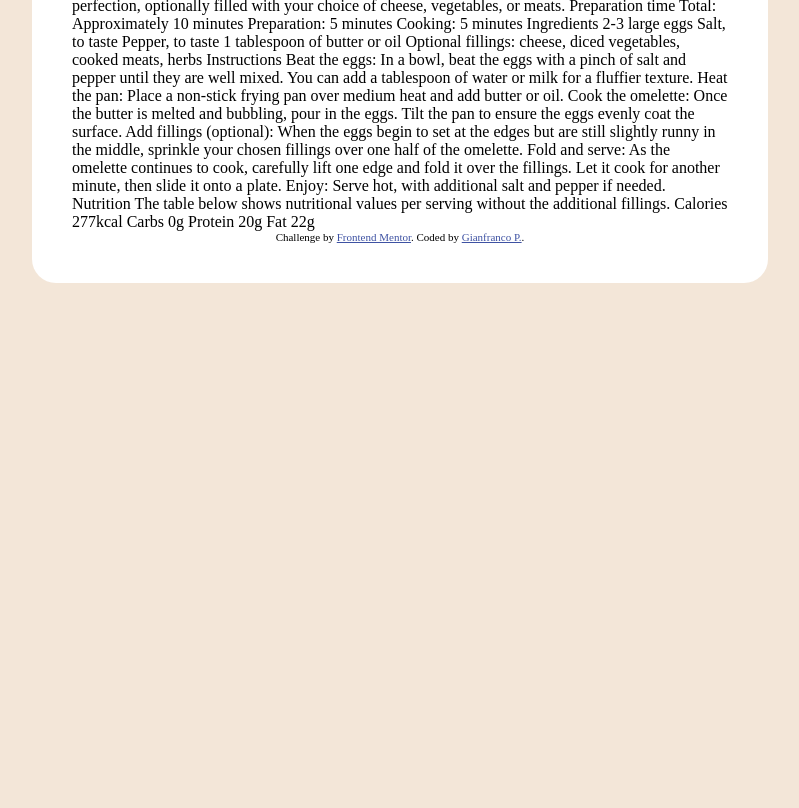
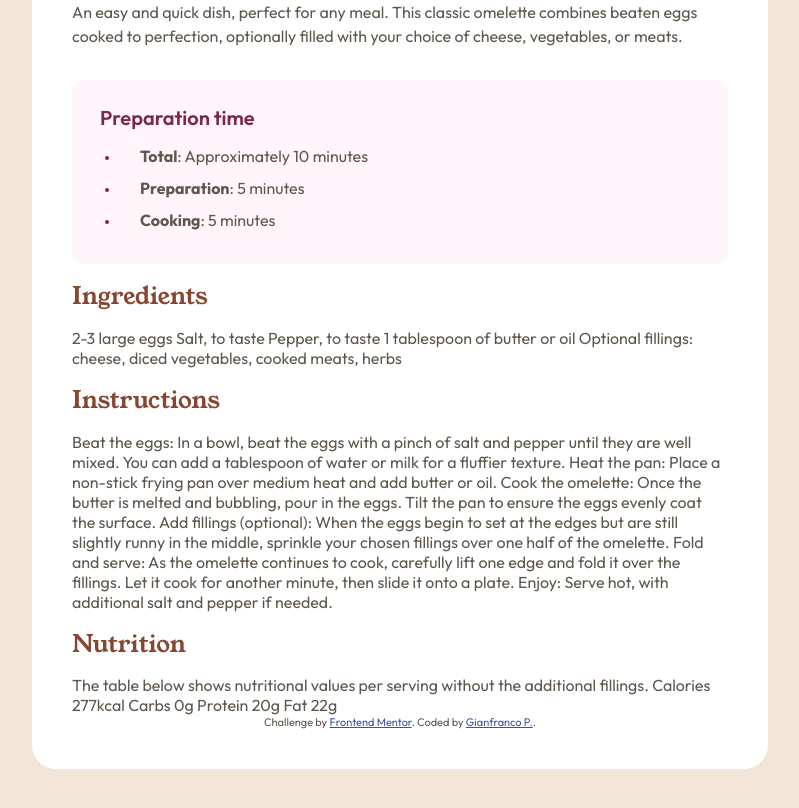
Before and after one commit to Escuela-dev/frontend-mentor-recipe-page, a website: page index.html in a window 1280 px wide. Shown: the part 573-1381 px from the top of the page, without its empty margins (240-1039 px from the left). Before the commit the page ends 984 px from the top, so only its background shows below. Drawn offline with Linux system fonts and the light colour scheme.

Commit message:
add fonts, indent css and style preparation section and the h1 and first paragraph

```diff
--- a/index.html
+++ b/index.html
@@ -11,13 +11,22 @@
       sizes="32x32"
       href="./assets/images/favicon-32x32.png"
     />
+    <link rel="preconnect" href="https://fonts.googleapis.com" />
+    <link rel="preconnect" href="https://fonts.gstatic.com" crossorigin />
+    <link
+      href="https://fonts.googleapis.com/css2?family=Young+Serif&display=swap"
+      rel="stylesheet"
+    />
+    <link
+      href="https://fonts.googleapis.com/css2?family=Outfit:wght@400..700&display=swap"
+      rel="stylesheet"
+    />
 
     <title>Frontend Mentor | Recipe page</title>
 
     <!-- Feel free to remove these styles or customise in your own stylesheet 👍 -->
     <style>
       * {
-        --stone-900: hsl(24, 5%, 18%);
         --stone-100: hsl(30, 54%, 90%);
         --stone-150: hsl(30, 18%, 87%);
         --stone-600: hsl(30, 10%, 34%);
@@ -31,9 +40,37 @@
 
         box-sizing: border-box;
       }
+      .young-serif-regular {
+        font-family: "Young Serif", serif;
+        font-weight: 400;
+        font-style: normal;
+      }
+      .outfit-regular {
+        font-family: "Outfit", sans-serif;
+        font-optical-sizing: auto;
+        font-weight: 400;
+        font-style: normal;
+      }
+      .outfit-semibold {
+        font-family: "Outfit", sans-serif;
+        font-optical-sizing: auto;
+        font-weight: 600;
+        font-style: normal;
+      }
+      .outfit-bold {
+        font-family: "Outfit", sans-serif;
+        font-optical-sizing: auto;
+        font-weight: 700;
+        font-style: normal;
+      }
       body {
         background: var(--stone-100);
         font-size: 16px;
+        font-family: "Outfit", sans-serif;
+        font-optical-sizing: auto;
+        font-weight: 400;
+        font-style: normal;
+        color: var(--stone-600);
       }
       .main {
         background: white;
@@ -45,15 +82,54 @@
           padding: 2.5rem;
         }
       }
-      .recipe-img {
+      .recipe {
+        img {
           @media (min-width: 600px) {
             width: 100%;
             border-radius: 0.75rem;
           }
         }
-      .recipe {
+        h1,
+        h2 {
+          font-family: "Young Serif", serif;
+          font-weight: 400;
+        }
         h1 {
-          color: red;
+          color: black;
+          font-size: 2.5rem;
+          margin: 1.75rem 0 1rem;
+        }
+        h2 {
+          color: var(--brown-800);
+          line-height: 1;
+        }
+        p {
+          margin: 0.75rem 0 2rem;
+          line-height: 1.5rem;
+        }
+        .preparation {
+          border-radius: 0.75rem;
+          padding: 1.75rem 1.75rem;
+          background: var(--rose-50);
+          h2 {
+            margin: 0;
+            color: var(--rose-800);
+            font-family: "Outfit", sans-serif;
+            font-weight: 600;
+            font-size: 1.25rem;
+          }
+        }
+        ul {
+          padding: 0.75rem 1.25rem 0;
+          margin: 0;
+          line-height: 2rem;
+          li {
+            padding: 0 1.25rem;
+          }
+          li::marker {
+            font-size: 0.8em;
+            color: var(--rose-800);
+          }
         }
       }
       .attribution {
@@ -67,26 +143,39 @@
   </head>
   <body>
     <div class="main recipe">
-      <img class="recipe-img" src="assets/images/image-omelette.jpeg" />
+      <img src="assets/images/image-omelette.jpeg" />
       <h1>Simple Omelette Recipe</h1>
+      <p>
         An easy and quick dish, perfect for any meal. This classic omelette
         combines beaten eggs cooked to perfection, optionally filled with your
-      choice of cheese, vegetables, or meats. Preparation time Total:
-      Approximately 10 minutes Preparation: 5 minutes Cooking: 5 minutes
-      Ingredients 2-3 large eggs Salt, to taste Pepper, to taste 1 tablespoon of
-      butter or oil Optional fillings: cheese, diced vegetables, cooked meats,
-      herbs Instructions Beat the eggs: In a bowl, beat the eggs with a pinch of
-      salt and pepper until they are well mixed. You can add a tablespoon of
-      water or milk for a fluffier texture. Heat the pan: Place a non-stick
-      frying pan over medium heat and add butter or oil. Cook the omelette: Once
-      the butter is melted and bubbling, pour in the eggs. Tilt the pan to
-      ensure the eggs evenly coat the surface. Add fillings (optional): When the
-      eggs begin to set at the edges but are still slightly runny in the middle,
-      sprinkle your chosen fillings over one half of the omelette. Fold and
-      serve: As the omelette continues to cook, carefully lift one edge and fold
-      it over the fillings. Let it cook for another minute, then slide it onto a
-      plate. Enjoy: Serve hot, with additional salt and pepper if needed.
-      Nutrition The table below shows nutritional values per serving without the
+        choice of cheese, vegetables, or meats.
+      </p>
+      <div class="preparation">
+        <h2>Preparation time</h2>
+        <ul>
+          <li><b>Total</b>: Approximately 10 minutes</li>
+          <li><b>Preparation</b>: 5 minutes</li>
+          <li><b>Cooking</b>: 5 minutes</li>
+        </ul>
+      </div>
+
+      <h2>Ingredients</h2>
+      2-3 large eggs Salt, to taste Pepper, to taste 1 tablespoon of butter or
+      oil Optional fillings: cheese, diced vegetables, cooked meats, herbs
+      <h2>Instructions</h2>
+      Beat the eggs: In a bowl, beat the eggs with a pinch of salt and pepper
+      until they are well mixed. You can add a tablespoon of water or milk for a
+      fluffier texture. Heat the pan: Place a non-stick frying pan over medium
+      heat and add butter or oil. Cook the omelette: Once the butter is melted
+      and bubbling, pour in the eggs. Tilt the pan to ensure the eggs evenly
+      coat the surface. Add fillings (optional): When the eggs begin to set at
+      the edges but are still slightly runny in the middle, sprinkle your chosen
+      fillings over one half of the omelette. Fold and serve: As the omelette
+      continues to cook, carefully lift one edge and fold it over the fillings.
+      Let it cook for another minute, then slide it onto a plate. Enjoy: Serve
+      hot, with additional salt and pepper if needed.
+      <h2>Nutrition</h2>
+      The table below shows nutritional values per serving without the
       additional fillings. Calories 277kcal Carbs 0g Protein 20g Fat 22g
 
       <div class="attribution">
```
Lines whose indentation alone changed are shown as unchanged.
